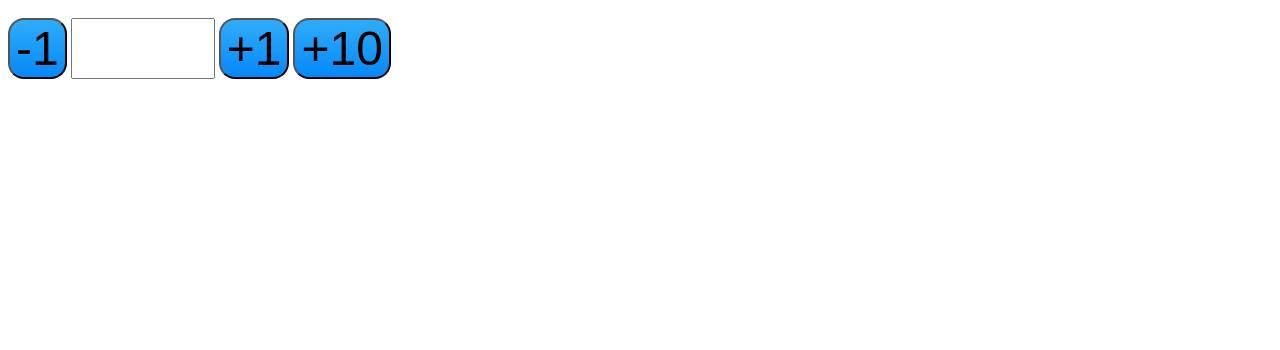
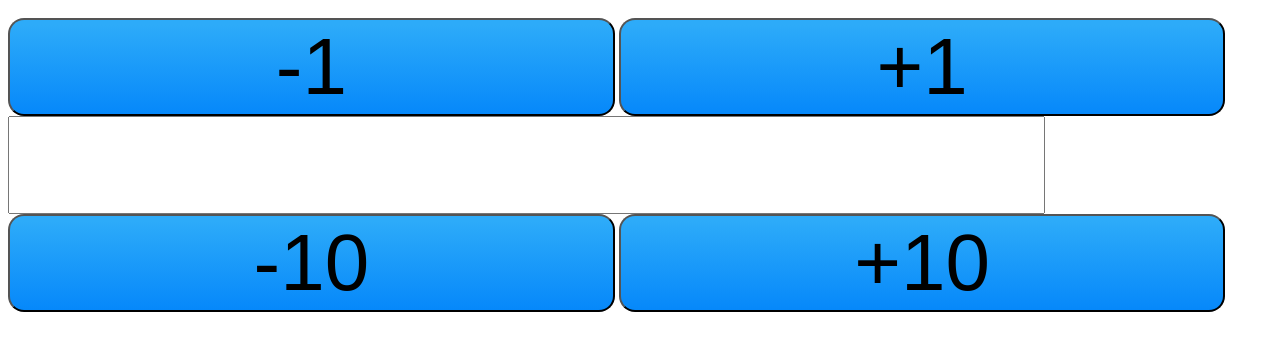
Before and after one commit to rickywx/sandbox, a plain HTML site: page index.html in a window 1280 px wide. Shown: the part 48-398 px from the top of the page. Drawn offline with Linux system fonts and the light colour scheme.

Commit message:
rearranged buttons

```diff
--- a/index.html
+++ b/index.html
@@ -2,11 +2,16 @@
   <head>
     <style type="text/css">
       input {
-        font-size:3em;
+        font-size:5em;
         text-align:center;
         -webkit-appearance: button;
       }
+      input[type=text] {
+        width: 100%;
+        padding: 4px;
+      }
       input[type=button] {
+        width:48%;
         border-radius:16px;
         background:-webkit-gradient(linear, 0 0, 0 100%, color-stop(0.05, #2dabf9), to(#0688fa));
         background:-webkit-linear-gradient(#2dabf9 5%, #0688fa 100%);
@@ -36,12 +41,11 @@
 <body onload="loadnumber()">
 
   <h1>counter</h1>
-  <input type="button" value="-1" onclick="increase(-1)">
-  <input type="number" min="0" style="width:3em;" onchange="changenumber()" id="numberinput">
-  </input>
-  <input type="button" value="+1" onclick="increase(1)">
- <input type="button" value="+10" onclick="increase(10)">
- </input>
+  <input type="button" value="-1" onclick="increase(-1)" />
+  <input type="button" value="+1" onclick="increase(1)" />
+  <input type="number" min="0" onchange="changenumber()" id="numberinput" />
+  <input type="button" value="-10" onclick="increase(-10)" />
+  <input type="button" value="+10" onclick="increase(10)" />
 </body>
 
 
```
